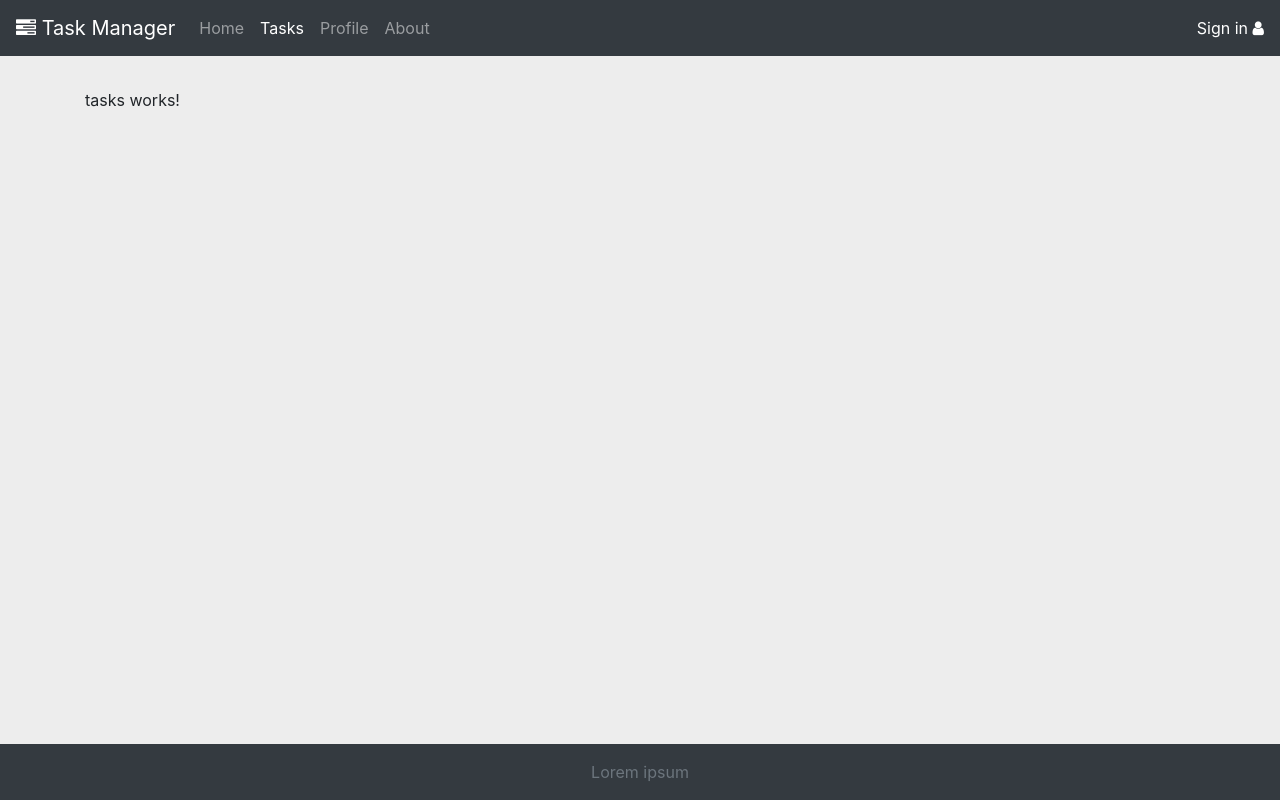
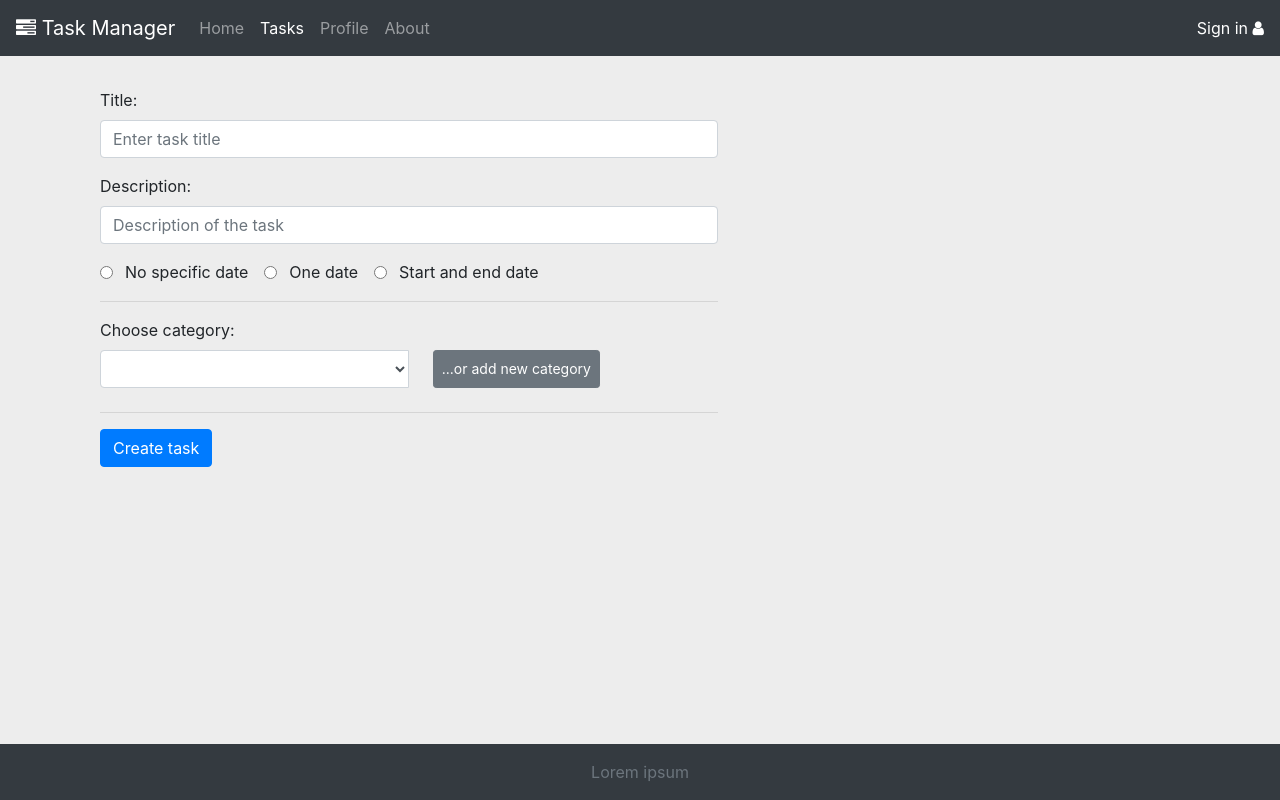
Before and after one commit to samuellundin/TaskManager, an Angular app in the folder client/: page /tasks in a window 1280 px wide. Built offline with nearby package versions, Linux system fonts and the light colour scheme.

Commit message:
Task page updated with form to create new tasks

```diff
--- a/client/src/app/service/task.service.ts
+++ b/client/src/app/service/task.service.ts
@@ -2,6 +2,7 @@ import {Injectable} from "@angular/core";
 import {HttpClient} from "@angular/common/http";
 import {TASK} from "./api.urls";
 import 'rxjs/add/operator/map';
+import {Task} from "../model/task";
 
 @Injectable()
 export class TaskService {
@@ -12,4 +13,8 @@ export class TaskService {
     return this.http.get(TASK.baseUrl);
   }
 
+  registerTask(task: Task) {
+    return this.http.post(TASK.baseUrl, task);
+  }
+
 }
--- a/client/src/app/tasks/tasks.component.html
+++ b/client/src/app/tasks/tasks.component.html
@@ -1,3 +1,71 @@
-<p>
-  tasks works!
-</p>
+<div class="col-lg-7">
+  <form #taskForm="ngForm" (ngSubmit)="onSubmit(taskForm.value)">
+    <div class="form-group">
+      <label for="inputTaskTitle">Title:</label>
+      <input type="text" class="form-control" id="inputTaskTitle" name="title" placeholder="Enter task title" ngModel>
+    </div>
+    <div class="form-group">
+      <label for="inputDescription">Description:</label>
+      <input type="text" class="form-control" id="inputDescription" name="description" placeholder="Description of the task" ngModel>
+    </div>
+
+    <div class="form-check form-check-inline">
+      <input class="form-check form-check-inline" type="radio" name="radioNoDate" id="radioNoDate" value="option1" checked (click)="showNoDateOption()" ngModel>
+      <label class="form-check-label mr-3" for="radioNoDate">
+        No specific date
+      </label>
+      <input class="form-check form-check-inline" type="radio" name="radioNoDate" id="radioOneDate" value="option2" (click)="showOneDateOption()" ngModel>
+      <label class="form-check-label mr-3" for="radioOneDate">
+        One date
+      </label>
+      <input class="form-check form-check-inline" type="radio" name="radioNoDate" id="radioTwoDates" value="option3" (change)="showTwoDatesOption()" ngModel>
+      <label class="form-check-label" for="radioTwoDates">
+        Start and end date
+      </label>
+    </div>
+
+
+    <div [hidden]="oneDateFieldIsHidden">
+      <label class="form-check-label" for="inputStartDate">
+        Start date
+      </label>
+      <div class="input-group" id="inputStartDate">
+        <input type="date" class="form-control" name="startDate" placeholder="Starting date" ngModel>
+        <input type="time" class="form-control" name="startTime" placeholder="Starting time" ngModel>
+      </div>
+    </div>
+
+    <div [hidden]="twoDatesFieldIsHidden">
+      <label class="form-check-label" for="inputEndDate">
+        End date
+      </label>
+      <div class="input-group" id="inputEndDate">
+        <input type="date" class="form-control" name="endDate" placeholder="Ending date" ngModel>
+        <input type="time" class="form-control" name="endTime" placeholder="Ending time" ngModel>
+      </div>
+    </div>
+
+    <hr>
+    <label for="inputCategoryDiv">Choose category:</label>
+    <div class="input-group mb-4" id="inputCategoryDiv">
+      <!--<select [(ngModel)]="category"">
+        <option *ngFor="let c of categories" [value]="c.id" [selected]="category.id == c.id">{{c.title}}</option>
+      </select-->
+      <select class="form-control col-lg-6" id="inputCategory" name ="category" ngModel>
+        <option>Category 1</option>
+        <option>Category 2</option>
+        <option>Category 3</option>
+      </select>
+      <button (click)="showNewCategory()" class="btn btn-secondary ml-4 btn-sm" type="button">...or add new category</button>
+    </div>
+
+    <div id="newCategoryDiv" [hidden]="newCategoryIsHidden">
+      <div class="input-group mb-4">
+        <input type="text" class="form-control" placeholder="New category title" #newCategoryInput>
+        <button (click)="addNewCategoryToSelection(newCategoryInput.value)" class="btn btn-secondary btn-sm ml-4" type="button">Save new category</button>
+      </div>
+    </div>
+    <hr>
+    <button type="submit" class="btn btn-primary">Create task</button>
+  </form>
+</div>
--- a/client/src/app/tasks/tasks.component.ts
+++ b/client/src/app/tasks/tasks.component.ts
@@ -1,4 +1,5 @@
 import { Component, OnInit } from '@angular/core';
+import {Task} from "../model/task";
 
 @Component({
   selector: 'app-tasks',
@@ -7,9 +8,69 @@ import { Component, OnInit } from '@angular/core';
 })
 export class TasksComponent implements OnInit {
 
+  newCategoryIsHidden:boolean;
+  oneDateFieldIsHidden:boolean;
+  twoDatesFieldIsHidden:boolean;
+
+  private _prevSelected: any;
+
   constructor() { }
 
   ngOnInit() {
+    this.newCategoryIsHidden = true;
+    this.oneDateFieldIsHidden = true;
+    this.twoDatesFieldIsHidden = true;
+  }
+
+  showNoDateOption() {
+    this.oneDateFieldIsHidden = true;
+    this.twoDatesFieldIsHidden = true;
+  }
+
+  showOneDateOption() {
+    this.oneDateFieldIsHidden = false;
+    this.twoDatesFieldIsHidden = true;
+  }
+
+  showTwoDatesOption() {
+    this.oneDateFieldIsHidden = false;
+    this.twoDatesFieldIsHidden = false;
+  }
+
+  showNewCategory() {
+    if(this.newCategoryIsHidden) this.newCategoryIsHidden = false;
+    else this.newCategoryIsHidden = true;
+  }
+
+  addNewCategoryToSelection(title:string) {
+    console.log(title);
+
+    let newOption = document.createElement("option");
+    newOption.text = title;
+    newOption.value = title;
+
+    let select = document.getElementById("inputCategory");
+    select.appendChild(newOption);
+    newOption.selected = true;
+
+    this.showNewCategory();
+  }
+
+  onSubmit(form: any): void {
+    let task: Task = new Task();
+
+    task.title = form.title;
+    task.description = form.description;
+
+    if(form.startDate) task.startDate = form.startDate;
+    else task.startDate = null;
+    if(form.endDate) task.endDate= form.endDate;
+    else task.endDate = null;
+
+    task.category = form.category;
+    task.user = null;
+
+    console.log(task)
   }
 
 }
```
